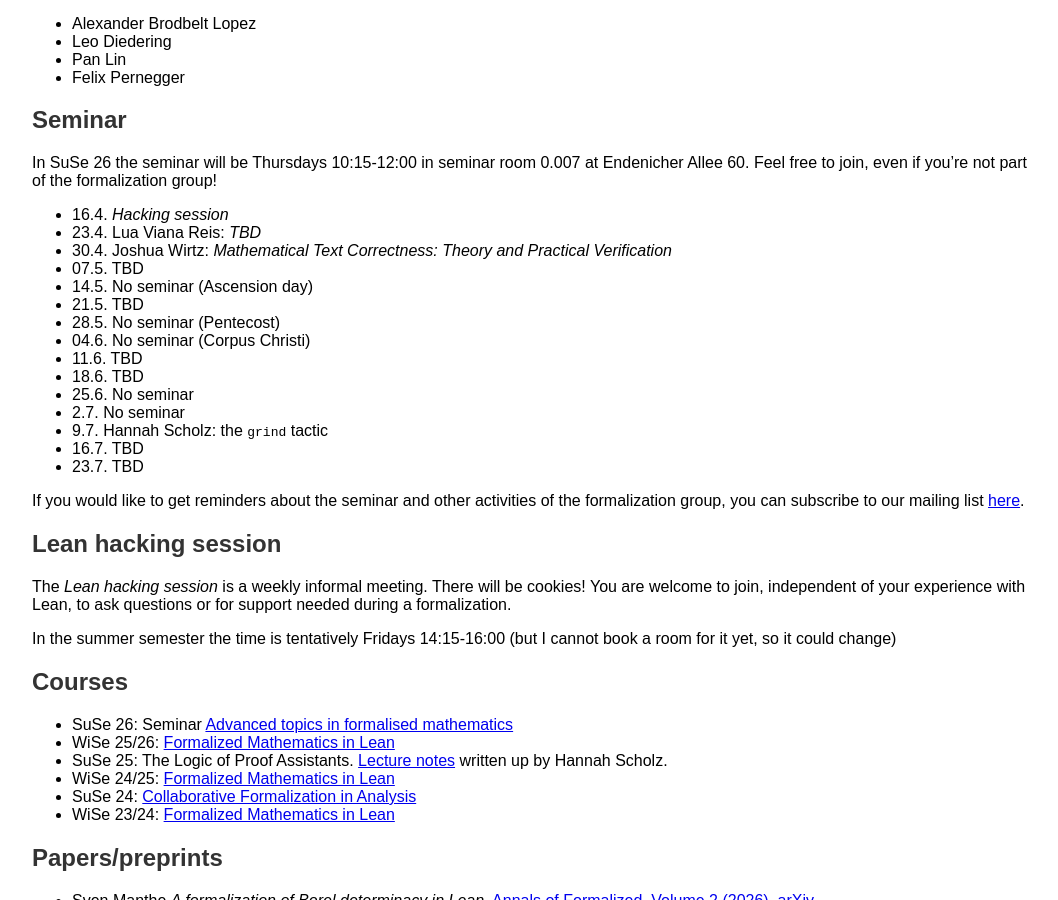
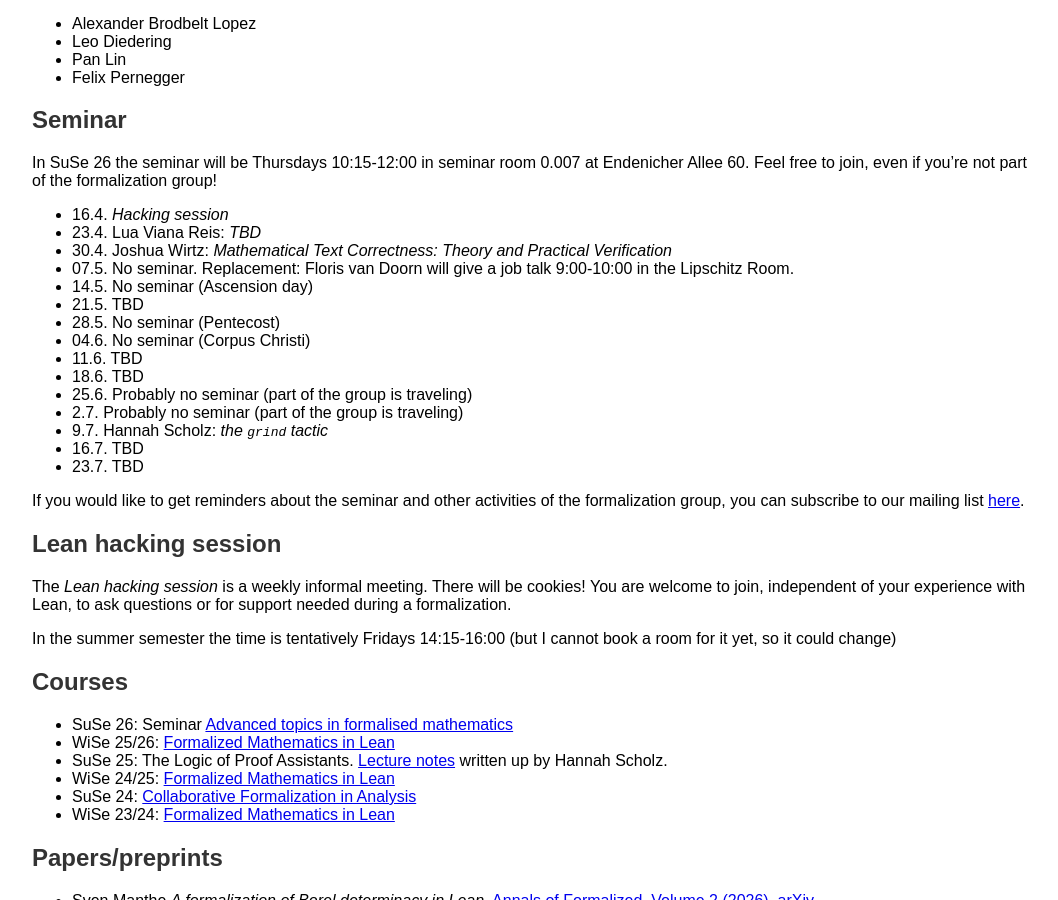
Before and after one commit to fpvandoorn/fpvandoorn.github.io, a Jekyll site: the page built from formalized-mathematics.md, in a window 1280 px wide and 900 px high, scrolled down 654 px. Shown: the whole window, without its empty margins (108-1166 px from the left). Built offline with Jekyll 4.4.1, drawn with Linux system fonts in a browser that asks for light colours; our own code applies the rules of GitHub Pages for plain Markdown files.

Commit message:
update schedule

```diff
--- a/formalized-mathematics.md
+++ b/formalized-mathematics.md
@@ -51,16 +51,16 @@
 * 16.4. *Hacking session*
 * 23.4. Lua Viana Reis: *TBD*
 * 30.4. Joshua Wirtz: *Mathematical Text Correctness: Theory and Practical Verification*
-* 07.5. TBD <!-- Floris is giving a job talk, which could be an official seminar replacement -->
+* 07.5. No seminar. Replacement: Floris van Doorn will give a job talk 9:00-10:00 in the Lipschitz Room.
 * 14.5. No seminar (Ascension day)
 * 21.5. TBD
 * 28.5. No seminar (Pentecost)
 * 04.6. No seminar (Corpus Christi)
 * 11.6. TBD
 * 18.6. TBD
-* 25.6. No seminar
-* 2.7. No seminar
-* 9.7. Hannah Scholz: the `grind` tactic
+* 25.6. Probably no seminar (part of the group is traveling) <!-- Michael and Floris are traveling. -->
+* 2.7. Probably no seminar (part of the group is traveling) <!-- Michael and Floris are traveling. -->
+* 9.7. Hannah Scholz: *the `grind` tactic*
 * 16.7. TBD
 * 23.7. TBD
 
```
